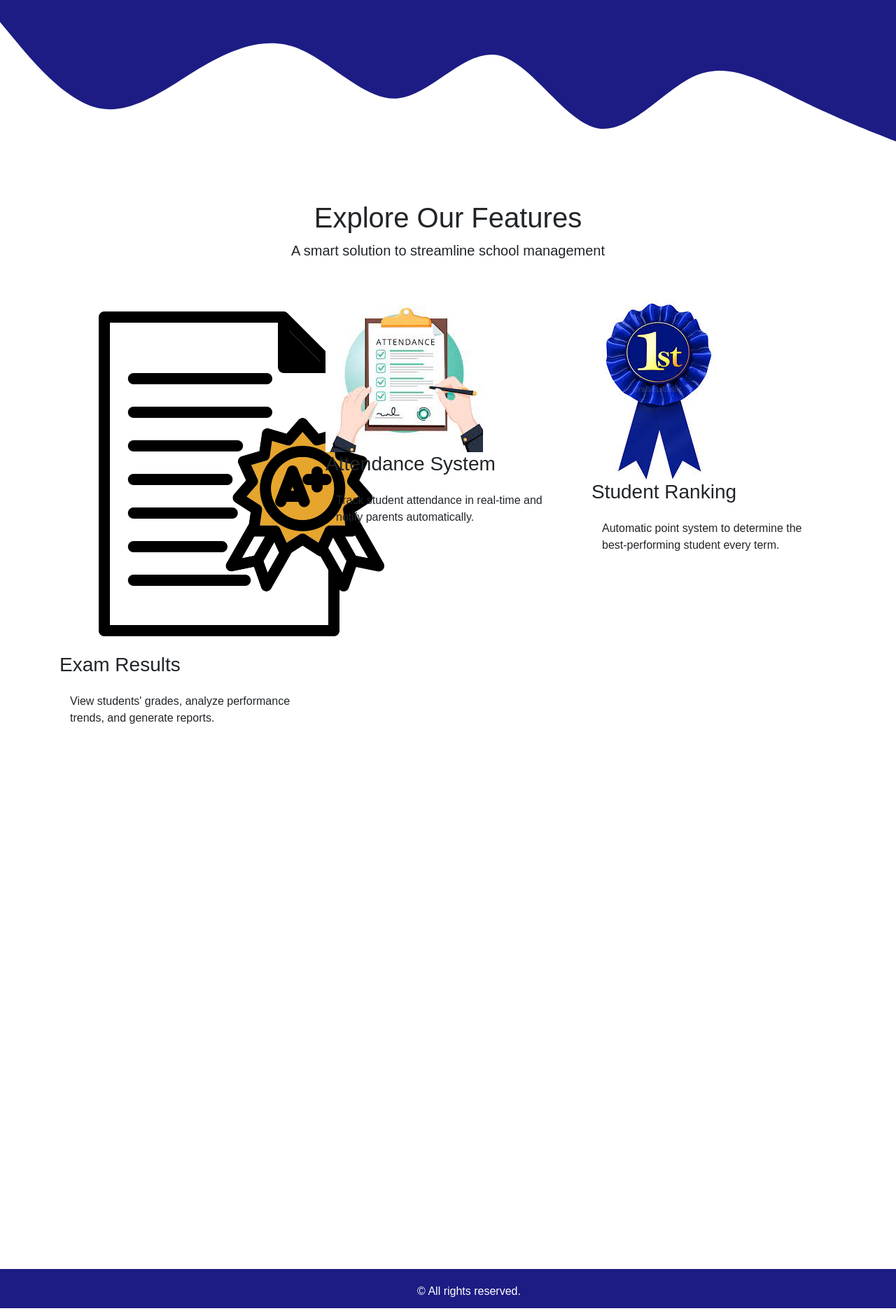
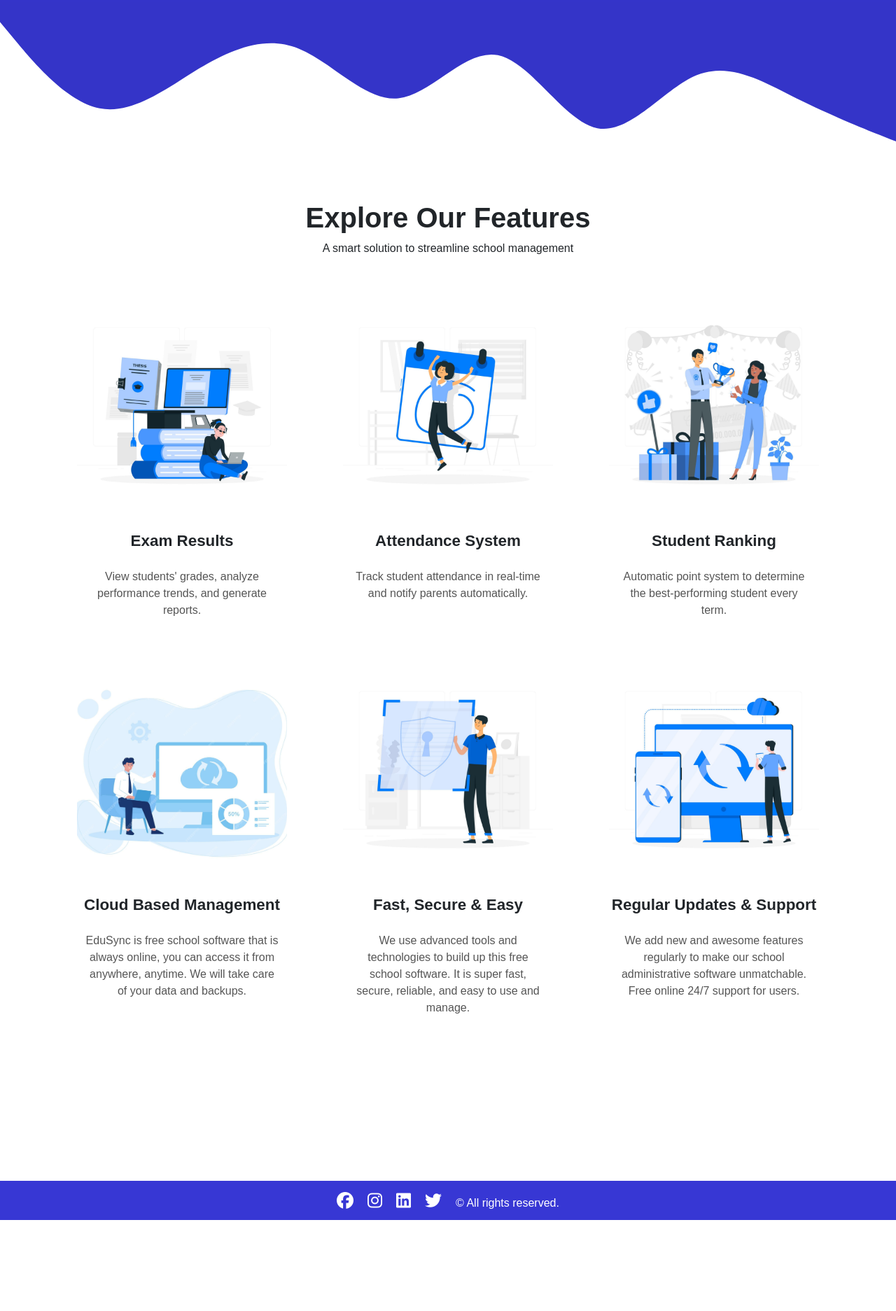
Before and after one commit to Romysaa-Hamdy/final-project, a plain HTML site: page index.html in a window 1280 px wide. Shown: the part 510-2383 px from the top of the page at 70% size. After the commit the page ends 2257 px from the top, so only its background shows below. Drawn offline with nearby package versions, Linux system fonts and the light colour scheme.

Commit message:
General
General Edits in the Website pages and some color adjustments

```diff
--- a/css/about.css
+++ b/css/about.css
@@ -40,58 +40,90 @@
 }
 
 
-.hero {
-    padding: 20px;
-    margin: 20px;
-    text-align: center;
-    height: 85vh;
+.wave svg {
+    display: block;
+    height: auto;
+    width: 100%;
+    padding: 0px;
+    margin: 0px;
+
 }
 
-.hero h1{
+.hero {
+    display: flex;
+    align-items: center;
+    justify-content: space-between;
+    flex-wrap: wrap;
+    gap: 20px;
+    padding: 30px;
+}
+
+.hero h1 {
+    font-weight: 700;
     text-align: center;
-    font-weight: 600;
     padding-bottom: 20px;
 }
 
-.grid-container {
-    display: grid;
-    grid-template-columns: repeat(auto-fit, minmax(300px, 1fr));
-    align-items: center;
-    gap: 20px;
-    margin-top: 20px;
+.text-container {
+    flex: 1 1 50%;
+    max-width: 600px;
+}
+
+.text-container h1 {
+    font-size: 2.5rem;
+    margin-bottom: 10px;
 }
 
 .text-container .description {
-    font-size: 22px;
-    max-width: 35em;
-    margin: 0 auto;
-    text-align: left;
+    font-size: 1rem;
+    line-height: 1.6;
 }
 
 .img-container {
+    flex: 1 1 45%;
     text-align: end;
-    margin-top: 70px;
 }
 
 .img-container img {
     width: 100%;
+    height: auto;
     max-width: 700px;
-    margin-top: -100px;
     border-radius: 10px;
+    object-fit: cover;
 }
 
+@media (max-width: 1024px) {
+    .hero {
+        gap: 15px;
+    }
+
+    .text-container h1 {
+        font-size: 2rem;
+    }
+}
 
 @media (max-width: 768px) {
-    .img-container img {
-        margin-top: 0;
+    .hero {
+        flex-direction: column;
+        text-align: center;
     }
 
-    .text-container .description {
-        text-align: center;
+    .text-container,
+    .img-container {
+        flex: 1 1 100%;
+        max-width: 100%;
     }
 
     .img-container {
         text-align: center;
+    }
+
+    .text-container h1 {
+        font-size: 1.8rem;
+    }
+
+    .text-container .description {
+        font-size: 0.95rem;
     }
 }
 
@@ -108,21 +140,28 @@ svg {
     }
 }
 
+@media (max-width: 430px) {
+    .wave {
+        margin-bottom: 0px;
+    }
+}
+
 .footer {
     margin: 0;
     display: flex;
     justify-content: center;
     align-items: center;
-    background-color: #1c1c84;
+    background-color: #3737d4;
     position: absolute;
     bottom: 0;
     width: 100%;
     height: 3.5rem;
+    color: white;
 }
 
-#page-container {
+#footer-container {
     position: relative;
-    min-height: 100vh;
+    min-height: 30vh;
 }
 
 .social-icons {
@@ -137,23 +176,21 @@ svg {
     align-items: start;
     order: row;
     color: white;
-    font-size: 2rem;
+    font-size: 1.5rem;
     transition: color 0.3s ease;
 }
 
-.closing {
+.copyright {
     display: flex;
     justify-content: space-evenly;
     flex-direction: row;
     align-items: end;
     order: row;
     max-width: fit-content;
+    padding-left: 20px;
 }
 
 .social-icons a:hover {
     color: #ddd;
+    text-decoration: none;
 }
-
-footer {
-    color: white;
-}
--- a/css/services.css
+++ b/css/services.css
@@ -6,7 +6,7 @@
 
 body,
 .card-deck {
-    background-color: #1e1e8b !important;
+    background-color: #3737d4 !important;
 }
 
 .nav {
@@ -75,23 +75,23 @@ body,
 }
 
 .card-title {
-    color: #1e1e8b;
+    color: #3737d4;
 }
 .footer {
     margin: 0;
     display: flex;
     justify-content: center;
     align-items: center;
-    background-color: #1c1c84;
+    background-color: #3737d4;
     position: absolute;
     bottom: 0;
     width: 100%;
     height: 3.5rem;
 }
 
-#page-container {
+#footer-container {
     position: relative;
-    min-height: 100vh;
+    min-height: 30vh;
 }
 
 .social-icons {
@@ -106,21 +106,23 @@ body,
     align-items: start;
     order: row;
     color: white;
-    font-size: 2rem;
+    font-size: 1.5rem;
     transition: color 0.3s ease;
 }
 
-.closing {
+.copyright{
     display: flex;
     justify-content: space-evenly;
     flex-direction: row;
     align-items: end;
     order: row;
     max-width: fit-content;
+    padding-left:20px ;
 }
 
 .social-icons a:hover {
     color: #ddd;
+    text-decoration: none;
 }
 
 footer {
--- a/css/style.css
+++ b/css/style.css
@@ -8,7 +8,7 @@
     background-color: none;
 }
 
-.active{
+.active {
     font-weight: 700;
 }
 
@@ -45,7 +45,7 @@
 
 
 .hero {
-    background-color: #1e1e8b;
+    background-color: #3737d4;
     filter: brightness(95%);
     background-size: cover;
     display: block;
@@ -53,6 +53,21 @@
     color: white;
     align-content: center;
     height: 55vh;
+    padding: 10px;
+}
+
+/*Responsive Hero*/
+
+@media (max-width:770px) {
+    .hero {
+        height: 80vh;
+    }
+}
+
+@media (max-width:496px) {
+    .hero {
+        height: 85vh;
+    }
 }
 
 
@@ -69,12 +84,13 @@
 .container .cta-btn {
     background-color: white;
     color: black;
+    margin: 10px;
 }
 
 .container .cta-btn:hover {
     background-color: #3998e1;
     color: white;
-    border-color: #1c1c84;
+    border-color: #3737d4;
 }
 
 svg {
@@ -83,21 +99,64 @@ svg {
     display: block;
     top: 0px;
 }
+
+
+.features h1{
+    font-weight: 600;
+}
+
+.feature-card {
+    text-align: center;
+    padding: 20px;
+    transition: transform 0.3s ease, color 0.3s ease;
+}
+
+.feature-card img {
+    width: 300px;
+  height: 300px;
+  object-fit: cover;
+  border-radius: 10px;
+  margin-bottom: 15px;
+  transition: transform 0.3s ease;
+}
+
+.feature-card h3 {
+    font-size: 1.4em;
+    margin: 10px 0;
+    font-weight: 600;
+}
+
+.feature-card p {
+    font-size: 1em;
+    line-height: 1.5;
+    color: #555;
+}
+
+.feature-card:hover {
+    transform: translateY(-5px);
+    color: #3737d4;
+}
+
+.feature-card:hover img {
+    transform: scale(1.1);
+    transition: transform 0.3s ease;
+}
+
 .footer {
     margin: 0;
     display: flex;
     justify-content: center;
     align-items: center;
-    background-color: #1c1c84;
+    background-color: #3737d4;
     position: absolute;
     bottom: 0;
     width: 100%;
     height: 3.5rem;
 }
 
-#page-container {
+#footer-container {
     position: relative;
-    min-height: 100vh;
+    min-height: 30vh;
 }
 
 .social-icons {
@@ -112,21 +171,24 @@ svg {
     align-items: start;
     order: row;
     color: white;
-    font-size: 2rem;
+    font-size: 1.5rem;
     transition: color 0.3s ease;
 }
 
-.closing {
+.copyright {
     display: flex;
     justify-content: space-evenly;
     flex-direction: row;
     align-items: end;
     order: row;
     max-width: fit-content;
+    padding-left: 20px;
 }
 
 .social-icons a:hover {
     color: #ddd;
+    text-decoration: none;
+
 }
 
 footer {
--- a/index.html
+++ b/index.html
@@ -5,14 +5,17 @@
     <meta charset="UTF-8">
     <meta name="viewport" content="width=device-width, initial-scale=1.0">
     <title>School Managemet System</title>
-    <link rel="stylesheet" href="./css/style.css">
+    <link rel="stylesheet" href="./css/style.css"> <!-- main stylesheet -->
     <link rel="stylesheet" href="https://cdn.jsdelivr.net/npm/bootstrap@4.0.0/dist/css/bootstrap.min.css">
+    <link rel="stylesheet" href="https://cdnjs.cloudflare.com/ajax/libs/font-awesome/6.5.1/css/all.min.css"> <!-- Calling Icons From Fontawsome Library -->
     <script src="https://code.jquery.com/jquery-3.2.1.slim.min.js"></script>
-    <script src="https://cdn.jsdelivr.net/npm/popper.js@1.12.9/dist/umd/popper.min.js"></script>
-    <script src="https://cdn.jsdelivr.net/npm/bootstrap@4.0.0/dist/js/bootstrap.min.js"></script>
+    <script src="https://cdn.jsdelivr.net/npm/popper.js@1.12.9/dist/umd/popper.min.js"></script> <!-- javascript bootstrap for the navigation bar responsiveness -->
+    <script src="https://cdn.jsdelivr.net/npm/bootstrap@4.0.0/dist/js/bootstrap.min.js"></script> <!-- javascript bootstrap for the navigation bar responsiveness -->
 </head>
 
 <body>
+    <!-- Navigation Bar -->
+
     <nav class="navbar navbar-expand-lg navbar-light container">
         <a class="navbar-brand" href="index.html"><img src="./img/logo1.png" alt="logo"></a>
         <button class="navbar-toggler" type="button" data-toggle="collapse" data-target="#navbarText"
@@ -33,7 +36,6 @@
                 <li class="nav-item">
                     <a class="nav-link" href="#">Plans</a>
                 </li>
-
             </ul>
             <span class="navbar-text">
                 <a class="btn btn-outline-primary mr-2 login" href="#" role="button">Login</a>
@@ -41,6 +43,9 @@
             </span>
         </div>
     </nav>
+    <!-- End Of Navigation Bar -->
+
+    <!-- Hero Section -->
 
     <div class="hero">
         <div class="container">
@@ -48,26 +53,29 @@
             <p>A smart and seamless platform to simplify school management, automate tasks, and securely back up data
                 online. Empowering schools with modern technology for efficient administration</p>
             <button type="button" class="btn btn-outline-light cta-btn">Create Your Plan</button>
+            <button type="button" class="btn btn-outline-light cta-btn">Contact Us</button>
         </div>
     </div>
     <svg xmlns="http://www.w3.org/2000/svg" viewBox="0 0 1440 320">
-        <path fill="#1c1c84" fill-opacity="1"
+        <path fill="#3434c8" fill-opacity="1"
             d="M0,32L26.7,64C53.3,96,107,160,160,170.7C213.3,181,267,139,320,106.7C373.3,75,427,53,480,74.7C533.3,96,587,160,640,154.7C693.3,149,747,75,800,85.3C853.3,96,907,192,960,202.7C1013.3,213,1067,139,1120,117.3C1173.3,96,1227,128,1280,154.7C1333.3,181,1387,203,1413,213.3L1440,224L1440,0L1413.3,0C1386.7,0,1333,0,1280,0C1226.7,0,1173,0,1120,0C1066.7,0,1013,0,960,0C906.7,0,853,0,800,0C746.7,0,693,0,640,0C586.7,0,533,0,480,0C426.7,0,373,0,320,0C266.7,0,213,0,160,0C106.7,0,53,0,27,0L0,0Z">
         </path>
     </svg>
 
+    <!-- End Of Hero Section -->
+
     <!-- Features Section -->
 
-    <header class="hero-section text-center">
-        <h1 class="fw-bold">Explore Our Features</h1>
-        <p class="lead">A smart solution to streamline school management</p>
+    <header class="features text-center">
+        <h1>Explore Our Features</h1>
+        <p>A smart solution to streamline school management</p>
     </header>
 
     <section class="container mt-5">
         <div class="row">
             <div class="col-md-4">
                 <div class="feature-card">
-                    <img src="./img/img1.png" alt="Exam Results">
+                    <img src="./img/exam-results.jpg" alt="Exam Results">
                     <h3>Exam Results</h3>
                     <p>View students' grades, analyze performance trends, and generate reports.</p>
                 </div>
@@ -75,7 +83,7 @@
 
             <div class="col-md-4">
                 <div class="feature-card">
-                    <img src="./img/img2.jpg" alt="Attendance">
+                    <img src="./img/attendance.jpg" alt="Attendance">
                     <h3>Attendance System</h3>
                     <p>Track student attendance in real-time and notify parents automatically.</p>
                 </div>
@@ -83,30 +91,52 @@
 
             <div class="col-md-4">
                 <div class="feature-card">
-                    <img src="./img/img3.jpg" alt="Student Ranking">
+                    <img src="./img/ranking.jpg" alt="Student Ranking">
                     <h3>Student Ranking</h3>
                     <p>Automatic point system to determine the best-performing student every term.</p>
                 </div>
             </div>
+            <div class="col-md-4">
+                <div class="feature-card">
+                    <img src="./img/cload.jpg" alt="Cloud Based Management">
+                    <h3>Cloud Based Management</h3>
+                    <p>EduSync is free school software that is always online, you can access it from anywhere, anytime. We will take care of your data and backups.</p>
+                </div>
+            </div>
+            <div class="col-md-4">
+                <div class="feature-card">
+                    <img src="./img/secure.jpg" alt="Fast, Secure & Easy">
+                    <h3>Fast, Secure & Easy</h3>
+                    <p>We use advanced tools and technologies to build up this free school software. It is super fast, secure, reliable, and easy to use and manage.</p>
+                </div>
+            </div>
+            <div class="col-md-4">
+                <div class="feature-card">
+                    <img src="./img/update.jpg" alt="Regular Updates & Support">
+                    <h3>Regular Updates & Support</h3>
+                    <p>We add new and awesome features regularly to make our school administrative software unmatchable. Free online 24/7 support for users.</p>
+                </div>
+            </div>
         </div>
     </section>
+    <!-- End Of Features Section -->
 
-    <script src="https://cdn.jsdelivr.net/npm/bootstrap@5.3.0/dist/js/bootstrap.bundle.min.js"></script>
+    <!-- Footer -->
 
-<div id="page-container">
+    <div id="footer-container">
         <footer class="footer">
-            <div class="social-icons">
-                <a href="https://facebook.com" target="_blank"><i class="fab fa-facebook"></i></a>
-                <a href="https://instagram.com" target="_blank"><i class="fab fa-instagram"></i></a>
-                <a href="https://linkedin.com" target="_blank"><i class="fab fa-linkedin"></i></a>
-                <a href="https://twitter.com" target="_blank"><i class="fab fa-twitter"></i></a>
+            <div class="social-icons"> <!-- Calling Icons From Fontawsome Library -->
+                <a href="#" target="_blank"><i class="fab fa-facebook"></i></a>
+                <a href="#" target="_blank"><i class="fab fa-instagram"></i></a>
+                <a href="#" target="_blank"><i class="fab fa-linkedin"></i></a>
+                <a href="#" target="_blank"><i class="fab fa-twitter"></i></a>
             </div>
             <div class="text-center mt-4">
-                <p class="closing">&copy; All rights reserved.</p>
+                <p class="copyright">&copy; All rights reserved.</p>
             </div>
+        </footer>
     </div>
-    </footer>
-    </div>
+
+    <!-- End Of Footer -->
 </body>
-
 </html>
```
Also changed, not shown: about.html (+16 -20 lines), services.html (+5 -4 lines), img/Attendance System.jpg (added), img/attendance.jpg (added), img/cload.jpg (added), img/exam-results.jpg (added), img/img1.png (deleted), img/img2.jpg (deleted), img/img3.jpg (deleted), img/ranking.jpg (added), img/secure.jpg (added), img/update.jpg (added).
